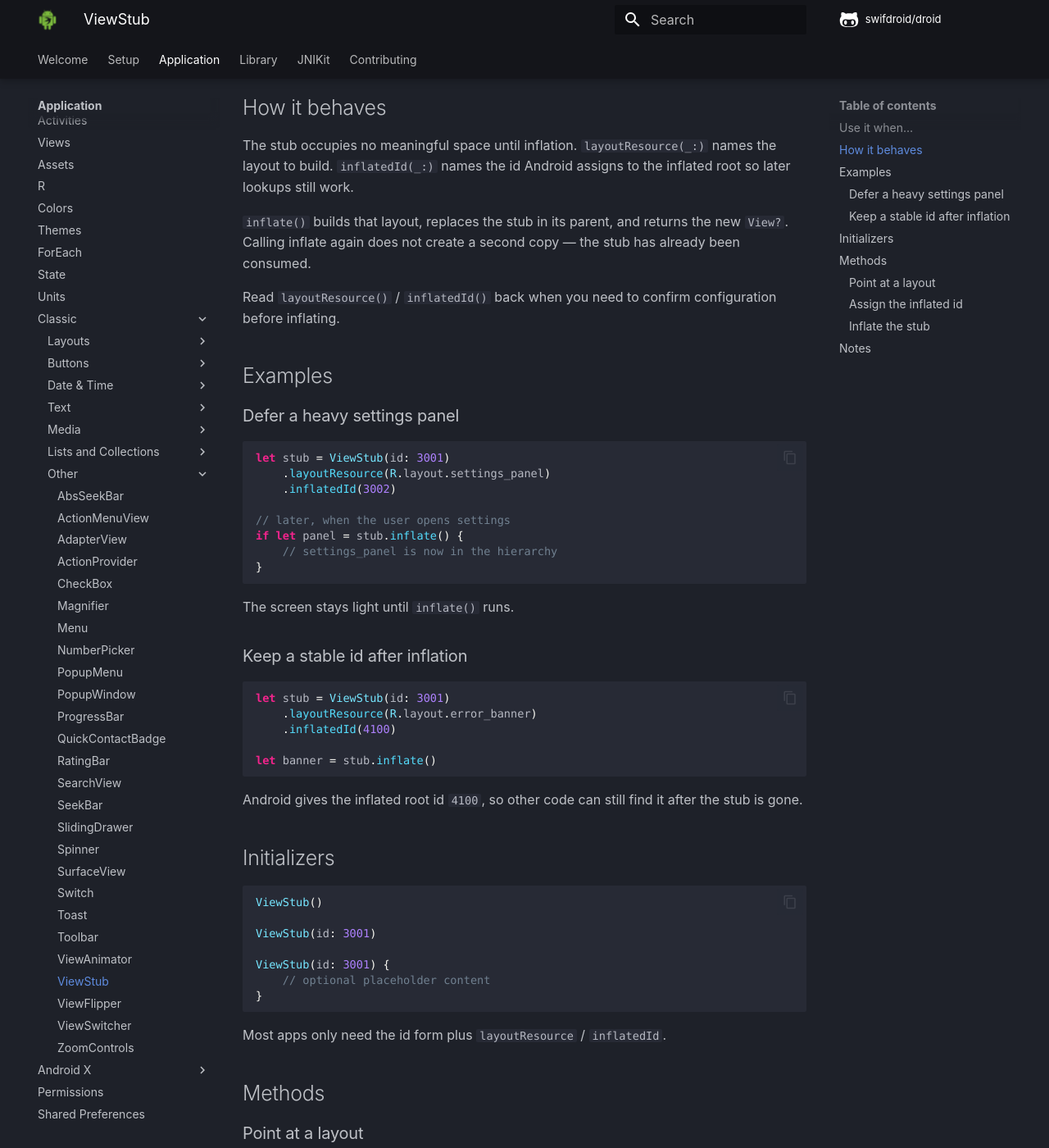
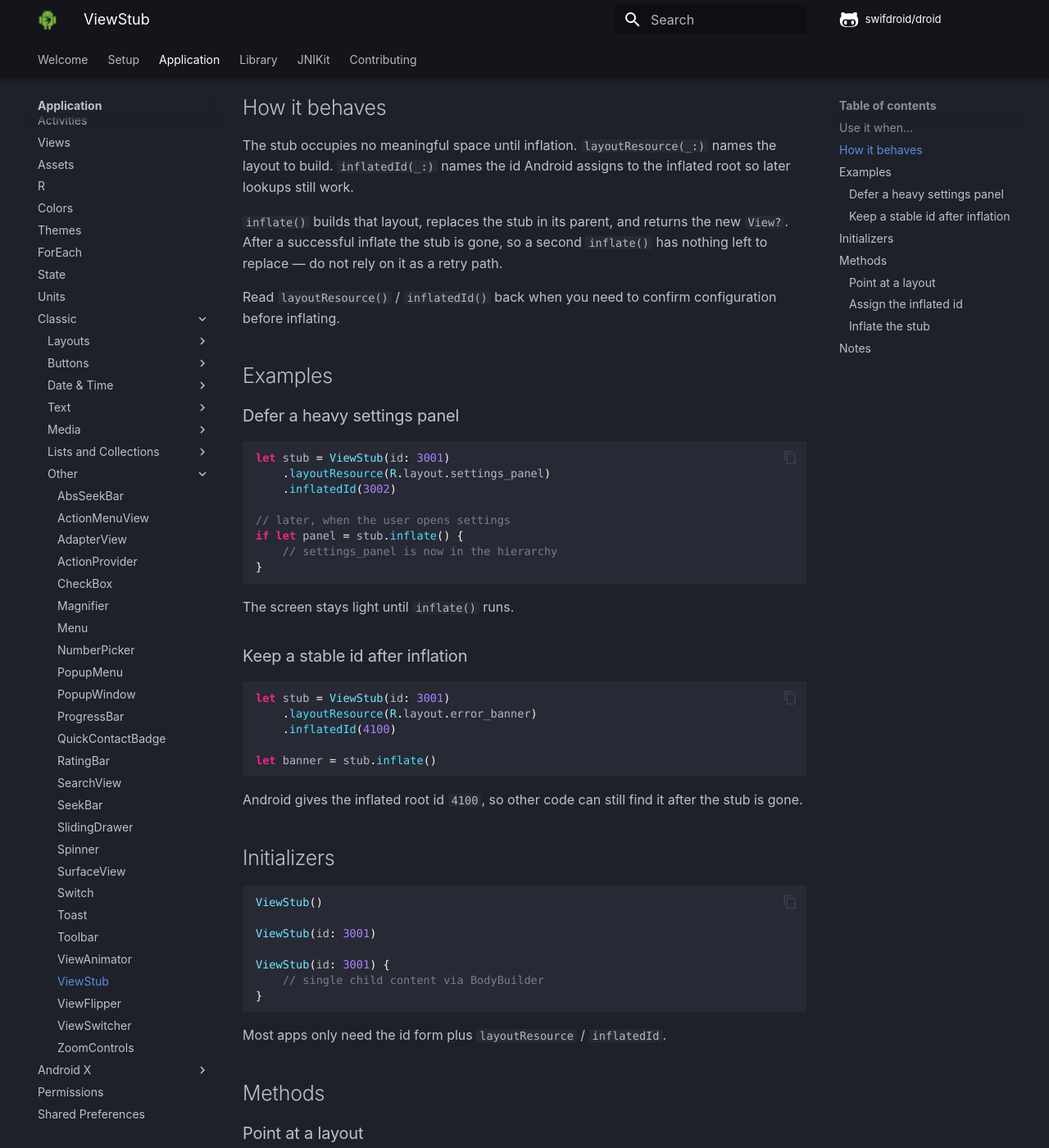
Before and after one commit to swifdroid/docs, an MkDocs documentation site: the page built from docs/app/classic/view-stub.md, in a window 1280 px wide and 1400 px high, scrolled down 641 px. Shown: the whole window at 82% size. Built offline with MkDocs 1.6.1 and Material for MkDocs 9.7.7, drawn with Linux system fonts in a browser that asks for light colours; comment, search, counter and statistics services are not loaded; some of the changed text lies outside the part shown.

Commit message:
📝 Tighten ViewStub inflate wording after Sol notes

````diff
--- a/docs/app/classic/view-stub.md
+++ b/docs/app/classic/view-stub.md
@@ -16,7 +16,7 @@
 
 The stub occupies no meaningful space until inflation. `layoutResource(_:)` names the layout to build. `inflatedId(_:)` names the id Android assigns to the inflated root so later lookups still work.
 
-`inflate()` builds that layout, replaces the stub in its parent, and returns the new `View?`. Calling inflate again does not create a second copy — the stub has already been consumed.
+`inflate()` builds that layout, replaces the stub in its parent, and returns the new `View?`. After a successful inflate the stub is gone, so a second `inflate()` has nothing left to replace — do not rely on it as a retry path.
 
 Read `layoutResource()` / `inflatedId()` back when you need to confirm configuration before inflating.
 
@@ -57,7 +57,7 @@
 ViewStub(id: 3001)
 
 ViewStub(id: 3001) {
-    // optional placeholder content
+    // single child content via BodyBuilder
 }
 ```
 
@@ -101,4 +101,4 @@
 
 ## Notes
 
-Point `layoutResource` at a real layout id before calling `inflate()`. If inflation fails, the method returns `nil` and the stub stays in place so you can recover or retry after fixing the resource.
+Point `layoutResource` at a real layout id before calling `inflate()`. The wrapper returns `View?` from `inflate()`; treat `nil` as “no inflated view” and inspect the resource before trying again.
````
